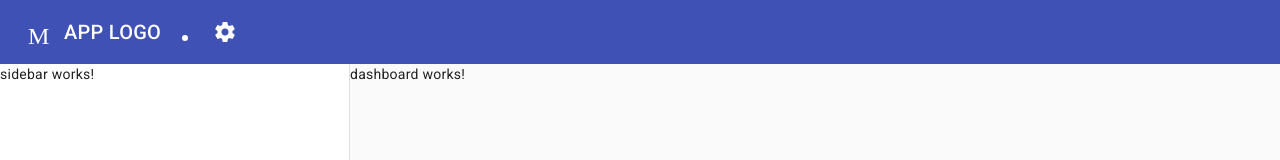
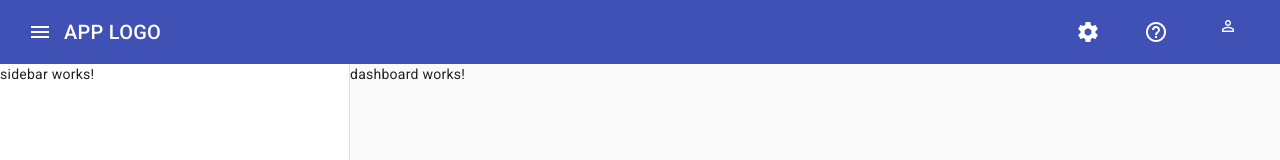
Before and after one commit to Stiflerzak/zetechMarksEntrySystem, an Angular app: page / in a window 1280 px wide. Shown: the top 160 px of the page. Built offline with nearby package versions, Linux system fonts and the light colour scheme.

Commit message:
created Header

```diff
--- a/src/app/shared/components/header/header.component.html
+++ b/src/app/shared/components/header/header.component.html
@@ -1,8 +1,9 @@
 <mat-toolbar color="primary">
   <mat-toolbar-row>
     <button mat-icon-button>
-        <mat-icon>Menu</mat-icon>
+      <mat-icon>menu</mat-icon>
     </button>
+
     <span>APP LOGO</span>
     <div fxFlex fxLayout="row" fxLayoutAlign="flex-end">
       <ul fxLayout="row" fxLayoutGap="20px">
@@ -10,7 +11,23 @@
           <button mat-icon-button>
             <mat-icon>settings</mat-icon>
           </button>
+        </li>
+        <li>
+          <button mat-icon-button>
+            <mat-icon>help_outline</mat-icon>
+          </button>
+        </li>
+        <li>
+          <button mat-button [matMenuTriggerFor]="menu">
+            <mat-icon>person_outline</mat-icon>
+        </button>
+          <mat-menu #menu="matMenu">
+            <button mat-menu-item>
+                <mat-icon>exit_to_app</mat-icon>
+                Sign out
+            </button>
 
+          </mat-menu>
         </li>
       </ul>
     </div>
--- a/src/app/shared/components/header/header.component.scss
+++ b/src/app/shared/components/header/header.component.scss
@@ -0,0 +1,3 @@
+ul li{
+    list-style: none;
+}
--- a/src/app/shared/shared.module.ts
+++ b/src/app/shared/shared.module.ts
@@ -7,6 +7,8 @@
 import {MatToolbarModule} from '@angular/material/toolbar';
 import {MatIconModule} from '@angular/material/icon';
 import {MatButtonModule} from '@angular/material/button';
+import {MatMenuModule} from '@angular/material/menu';
+import { FlexLayoutModule } from '@angular/flex-layout';
 
 
 @NgModule({
@@ -21,7 +23,9 @@
     MatDividerModule,
     MatToolbarModule,
     MatIconModule,
-    MatButtonModule
+    MatButtonModule,
+    FlexLayoutModule,
+    MatMenuModule
   ],
   exports: [
     HeaderComponent,
```
Lines whose indentation alone changed are shown as unchanged.
